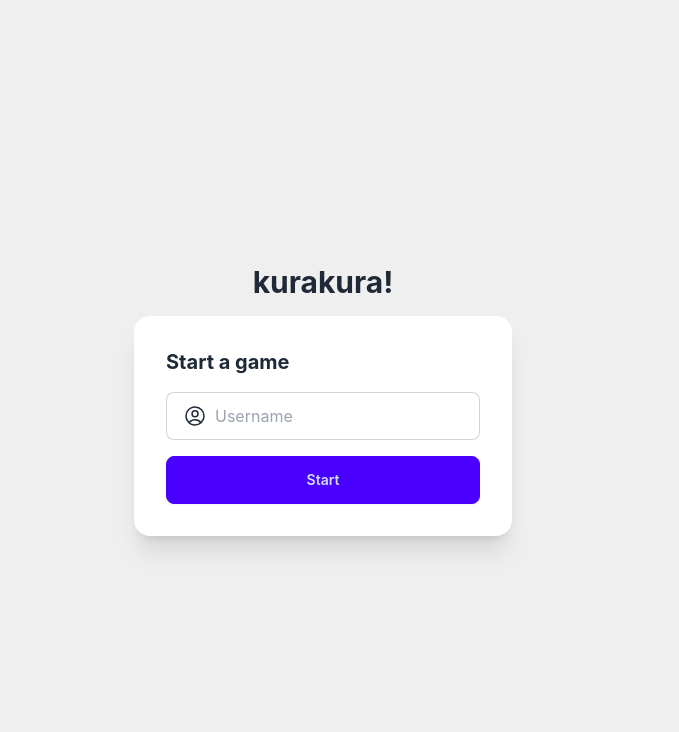
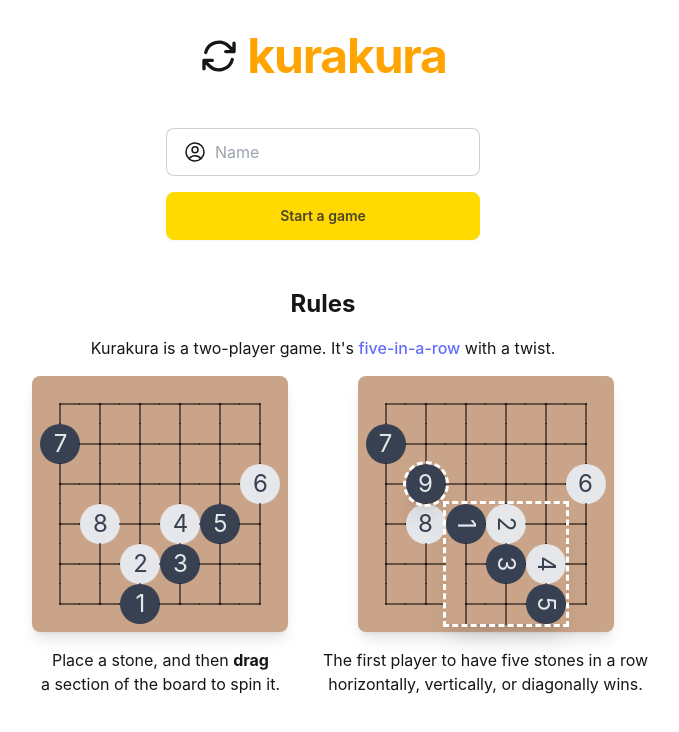
Before and after one commit to acotis/KuraKura, a React (Vite) app in the folder frontend/: page /#/ in a window 1280 px wide. Shown: the top 732 px of the page, without its empty margins (317-996 px from the left). Built offline with nearby package versions, Linux system fonts and the light colour scheme.

Commit message:
Simple home page

```diff
--- a/frontend/src/Board.tsx
+++ b/frontend/src/Board.tsx
@@ -1,18 +1,11 @@
-import {
-  Color,
-  Grid,
-  Move,
-  MoveState,
-  SpinState,
-  Stone,
-  tileSize,
-} from "./types";
+import { Color, Grid, Move, MoveState, SpinState, Stone } from "./types";
 import { useCallback, useState } from "react";
 import BoardCell from "./BoardCell";
 import SpinPreview from "./SpinPreview";
 import update from "immutability-helper";
 
 export interface BoardProps {
+  tileSize: number;
   grid: Grid;
   /**
    * A Color means the board is interactable as that player. `undefined` means
@@ -38,6 +31,7 @@ export default function Board(props: BoardProps) {
   const [moveState, setMoveState] = useState<MoveState>({ phase: "place" });
   const [spin, setSpin] = useState<SpinState>({ phase: "start" });
   const [spinRect, setSpinRect] = useState<SpinRect | undefined>(undefined);
+  const { tileSize } = props;
 
   const spinMouseMove = useCallback(
     (e: React.MouseEvent<HTMLDivElement, MouseEvent>) => {
@@ -50,7 +44,7 @@ export default function Board(props: BoardProps) {
         setSpinRect({ x1: x, y1: y, x2: x, y2: y });
       }
     },
-    [spin]
+    [spin, tileSize]
   );
 
   const spinMouseDown = useCallback(
@@ -65,7 +59,7 @@ export default function Board(props: BoardProps) {
       const y1 = Math.floor((e.clientY - rect.top) / tileSize);
       setSpin({ phase: "drag", x1, y1 });
     },
-    [spin]
+    [spin, tileSize]
   );
 
   const spinMouseUp = useCallback(() => {
@@ -99,14 +93,18 @@ export default function Board(props: BoardProps) {
 
   return (
     <div className="fcc gap-4">
-      <div className="shadow-lg p-3 bg-secondary rounded-lg">
+      <div className="shadow-lg p-[8px] bg-board rounded-lg">
         <div className="relative bg-base-100">
           <table style={{ opacity: spin.phase === "preview" ? 0.7 : 1 }}>
             <tbody>
               {newGrid.map((row, y) => (
                 <tr key={y}>
                   {row.map((cell, x) => (
-                    <td key={x} className="relative p-0 m-0 w-[64px] h-[64px]">
+                    <td
+                      key={x}
+                      className="relative p-0 m-0"
+                      style={{ width: 40, height: 40 }}
+                    >
                       {spinRect &&
                       spin.phase === "preview" &&
                       x >= Math.min(spinRect.x1, spinRect.x2) &&
@@ -135,7 +133,7 @@ export default function Board(props: BoardProps) {
               ))}
             </tbody>
           </table>
-          {moveState.phase === "spin" && (
+          {props.active && moveState.phase === "spin" && (
             <div
               className="z-9 inset-0 cursor-pointer absolute"
               onMouseMove={spinMouseMove}
@@ -143,11 +141,17 @@ export default function Board(props: BoardProps) {
               onMouseUp={spinMouseUp}
             ></div>
           )}
-          {moveState.phase === "spin" && spinRect && (
-            <SpinPreview grid={newGrid} spinRect={spinRect} spin={spin} />
+          {props.active && moveState.phase === "spin" && spinRect && (
+            <SpinPreview
+              grid={newGrid}
+              tileSize={tileSize}
+              spinRect={spinRect}
+              spin={spin}
+            />
           )}
         </div>
       </div>
+      {props.active && (
         <button
           className="btn no-animation"
           disabled={moveState.phase !== "spin" || spin.phase !== "preview"}
@@ -168,6 +172,7 @@ export default function Board(props: BoardProps) {
         >
           Confirm
         </button>
+      )}
     </div>
   );
 }
--- a/frontend/src/BoardCell.tsx
+++ b/frontend/src/BoardCell.tsx
@@ -29,7 +29,7 @@ function Line({ line }: { line: BoardLine }) {
 export default function BoardCell(props: BoardCellProps) {
   const { cell, stonePreview, onClick } = props;
   const clickable = stonePreview && !cell.stone;
-  let cellClass = "bg-secondary w-full h-full flex";
+  let cellClass = "bg-board w-full h-full flex";
   if (clickable) cellClass += " group cursor-pointer";
   return (
     <div className={cellClass} onClick={onClick}>
--- a/frontend/src/Game.tsx
+++ b/frontend/src/Game.tsx
@@ -1,61 +1,15 @@
 // import { useState } from "react";
 import { useState } from "react";
 import Board from "./Board";
-import { BoardLine, Cell, Color, Grid, Move, boardSize } from "./types";
-import update from "immutability-helper";
-
-function rotateLine(line: BoardLine): BoardLine {
-  return line === "top"
-    ? "right"
-    : line === "right"
-    ? "bottom"
-    : line === "bottom"
-    ? "left"
-    : "top";
-}
-
-function rotateCell(cell: Cell): Cell {
-  return {
-    stone: cell.stone
-      ? { ...cell.stone, rotation: (cell.stone.rotation + 90) % 360 }
-      : undefined,
-    lines: cell.lines.map(rotateLine),
-  };
-}
-
-function applyMove(grid: Grid, move: Move, color: Color, label: string): Grid {
-  const newStone = { color, label, rotation: 0 };
-  const placed = update(grid, {
-    [move.placeY]: { [move.placeX]: { stone: { $set: newStone } } },
-  });
-  const sx = move.spinX;
-  const sy = move.spinY;
-  const n = move.spinSize;
-  const spun = placed.map((row, y) =>
-    row.map((cell, x) =>
-      x >= sx && x < sx + n && y >= sy && y < sy + n
-        ? rotateCell(placed[sy + n - 1 - (x - sx)][sx + (y - sy)])
-        : cell
-    )
-  );
-  return spun;
-}
-
-function linesFor(x: number, y: number, boardSize: number): BoardLine[] {
-  const lines: BoardLine[] = [];
-  if (y > 0) lines.push("top");
-  if (x < boardSize - 1) lines.push("right");
-  if (y < boardSize - 1) lines.push("bottom");
-  if (x > 0) lines.push("left");
-  return lines;
-}
+import { Color, Grid, boardLinesFor, boardSize } from "./types";
+import { applyMove } from "./logic";
 
 function Game() {
   const [grid, setGrid] = useState<Grid>(
     new Array(boardSize).fill(undefined).map((_, y) =>
       new Array(boardSize).fill(undefined).map((_, x) => ({
         stone: undefined,
-        lines: linesFor(x, y, boardSize),
+        lines: boardLinesFor(x, y, boardSize),
       }))
     )
   );
@@ -65,6 +19,7 @@ function Game() {
   return (
     <Board
       grid={grid}
+      tileSize={64}
       active={active}
       moveNumber={moveNumber}
       onMove={(move) => {
--- a/frontend/src/Home.tsx
+++ b/frontend/src/Home.tsx
@@ -1,9 +1,59 @@
+import Board from "./Board";
+import { applyMove } from "./logic";
+import { Grid, boardLinesFor } from "./types";
+
+const example1: Grid = `......
+7.....
+.....6
+.8.45.
+..23..
+..1...`
+  .split("\n")
+  .map((s, y) =>
+    [...s].map((c, x) => ({
+      stone:
+        c === "."
+          ? undefined
+          : { color: Number(c) % 2 ? "black" : "white", rotation: 0, label: c },
+      lines: boardLinesFor(x, y, 6),
+    }))
+  );
+
+const example2 = applyMove(
+  example1,
+  {
+    placeX: 1,
+    placeY: 2,
+    spinX: 2,
+    spinY: 3,
+    spinSize: 3,
+  },
+  "black",
+  "9"
+);
+
 export default function Home() {
   return (
-    <main className="fcc gap-4 p-8">
-      <h1 className="font-bold text-3xl">kurakura!</h1>
-      <div className="card bg-base-100 fc gap-4 shadow-xl p-8">
-        <h2 className="font-bold text-xl">Start a game</h2>
+    <main className="flex flex-col items-center gap-12 p-8">
+      <h1 className="font-bold text-5xl flex items-center tracking-tight">
+        <svg
+          xmlns="http://www.w3.org/2000/svg"
+          fill="none"
+          viewBox="0 0 24 24"
+          strokeWidth={2}
+          stroke="currentColor"
+          className="inline-block mr-2 w-10 h-10"
+        >
+          <path
+            strokeLinecap="round"
+            strokeLinejoin="round"
+            d="M16.023 9.348h4.992v-.001M2.985 19.644v-4.992m0 0h4.992m-4.993 0 3.181 3.183a8.25 8.25 0 0 0 13.803-3.7M4.031 9.865a8.25 8.25 0 0 1 13.803-3.7l3.181 3.182m0-4.991v4.99"
+          />
+        </svg>
+        <span className="text-secondary">kurakura</span>
+      </h1>
+
+      <div className="fc gap-4">
         <label className="input input-bordered flex items-center gap-2">
           <svg
             xmlns="http://www.w3.org/2000/svg"
@@ -19,9 +69,50 @@ export default function Home() {
               d="M17.982 18.725A7.488 7.488 0 0 0 12 15.75a7.488 7.488 0 0 0-5.982 2.975m11.963 0a9 9 0 1 0-11.963 0m11.963 0A8.966 8.966 0 0 1 12 21a8.966 8.966 0 0 1-5.982-2.275M15 9.75a3 3 0 1 1-6 0 3 3 0 0 1 6 0Z"
             />
           </svg>
-          <input type="text" className="grow" placeholder="Username" />
+          <input type="text" className="grow" placeholder="Name" />
         </label>
-        <button className="btn btn-primary">Start</button>
+        <button className="btn btn-primary">Start a game</button>
+      </div>
+      <div className="fcc gap-4 text-center">
+        <h2 className="text-2xl font-bold">Rules</h2>
+        <p>
+          Kurakura is a two-player game. It's{" "}
+          <a href="https://en.wikipedia.org/wiki/Gomoku">five-in-a-row</a> with
+          a twist.
+        </p>
+        <div className="grid lg:grid-cols-2">
+          <div>
+            <Board
+              grid={example1}
+              tileSize={40}
+              active={undefined}
+              moveNumber={0}
+              onMove={() => {}}
+            />
+            <p className="my-4">
+              Place a stone, and then <strong>drag</strong> <br />a section of
+              the board to spin it.
+            </p>
+          </div>
+          <div className="fcc">
+            <div className="relative">
+              <Board
+                grid={example2}
+                tileSize={40}
+                active={undefined}
+                moveNumber={0}
+                onMove={() => {}}
+              />
+              <div className="outline-dashed outline-white absolute left-[48px] w-[40px] top-[88px] h-[40px] rounded-full shadow-xl"></div>
+              <div className="outline-dashed outline-white absolute left-[88px] w-[120px] top-[128px] h-[120px] shadow-xl"></div>
+            </div>
+            <p className="my-4">
+              The first player to have five stones in a row
+              <br />
+              horizontally, vertically, or diagonally wins.
+            </p>
+          </div>
+        </div>
       </div>
     </main>
   );
--- a/frontend/src/index.css
+++ b/frontend/src/index.css
@@ -34,12 +34,15 @@
   -moz-osx-font-smoothing: grayscale;
 }
 
+* {
+  box-sizing: border-box;
+}
+
 #root {
   display: grid;
-  width: 100vw;
-  height: 100vh;
-  overflow: hidden;
-  background: #00000010;
+  width: 100%;
+  min-height: 100vh;
+  /* background: #00000010; */
 }
 
 a {
--- /dev/null
+++ b/frontend/src/logic.ts
@@ -0,0 +1,44 @@
+import { BoardLine, Cell, Color, Grid, Move } from "./types";
+import update from "immutability-helper";
+
+function rotateLine(line: BoardLine): BoardLine {
+  return line === "top"
+    ? "right"
+    : line === "right"
+    ? "bottom"
+    : line === "bottom"
+    ? "left"
+    : "top";
+}
+
+function rotateCell(cell: Cell): Cell {
+  return {
+    stone: cell.stone
+      ? { ...cell.stone, rotation: (cell.stone.rotation + 90) % 360 }
+      : undefined,
+    lines: cell.lines.map(rotateLine),
+  };
+}
+
+export function applyMove(
+  grid: Grid,
+  move: Move,
+  color: Color,
+  label: string
+): Grid {
+  const newStone = { color, label, rotation: 0 };
+  const placed = update(grid, {
+    [move.placeY]: { [move.placeX]: { stone: { $set: newStone } } },
+  });
+  const sx = move.spinX;
+  const sy = move.spinY;
+  const n = move.spinSize;
+  const spun = placed.map((row, y) =>
+    row.map((cell, x) =>
+      x >= sx && x < sx + n && y >= sy && y < sy + n
+        ? rotateCell(placed[sy + n - 1 - (x - sx)][sx + (y - sy)])
+        : cell
+    )
+  );
+  return spun;
+}
--- a/frontend/src/types.ts
+++ b/frontend/src/types.ts
@@ -1,5 +1,4 @@
 export const boardSize = 6;
-export const tileSize = 64;
 
 export type Color = "black" | "white";
 
@@ -24,6 +23,19 @@ export type Cell = {
   lines: Array<BoardLine>;
 };
 
+export function boardLinesFor(
+  x: number,
+  y: number,
+  boardSize: number
+): BoardLine[] {
+  const lines: BoardLine[] = [];
+  if (y > 0) lines.push("top");
+  if (x < boardSize - 1) lines.push("right");
+  if (y < boardSize - 1) lines.push("bottom");
+  if (x > 0) lines.push("left");
+  return lines;
+}
+
 export type Grid = Cell[][];
 
 export interface Move {
--- a/frontend/tailwind.config.js
+++ b/frontend/tailwind.config.js
@@ -7,9 +7,7 @@ export default {
   theme: {
     extend: {
       colors: {
-        primary: "#566CB8",
-        secondary: "#F1C1AA",
-        accent: "#ED7D9C",
+        board: "#CAA489",
       },
       keyframes: {
         cw: {
@@ -23,4 +21,7 @@ export default {
     },
   },
   plugins: [typography, daisyui],
+  daisyui: {
+    themes: ["bumblebee"],
+  },
 };
```
Also changed, not shown: frontend/src/SpinPreview.tsx (+8 -3 lines). Lines whose indentation alone changed are shown as unchanged.
